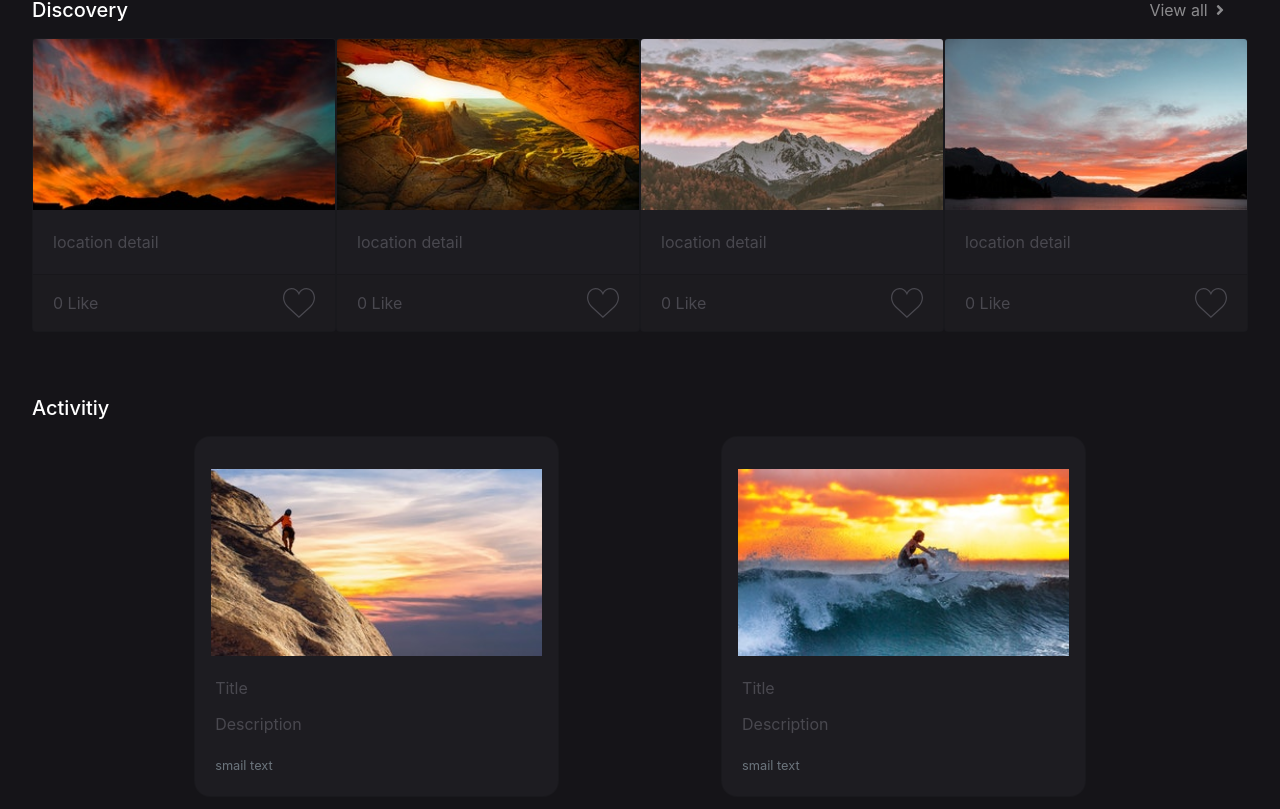
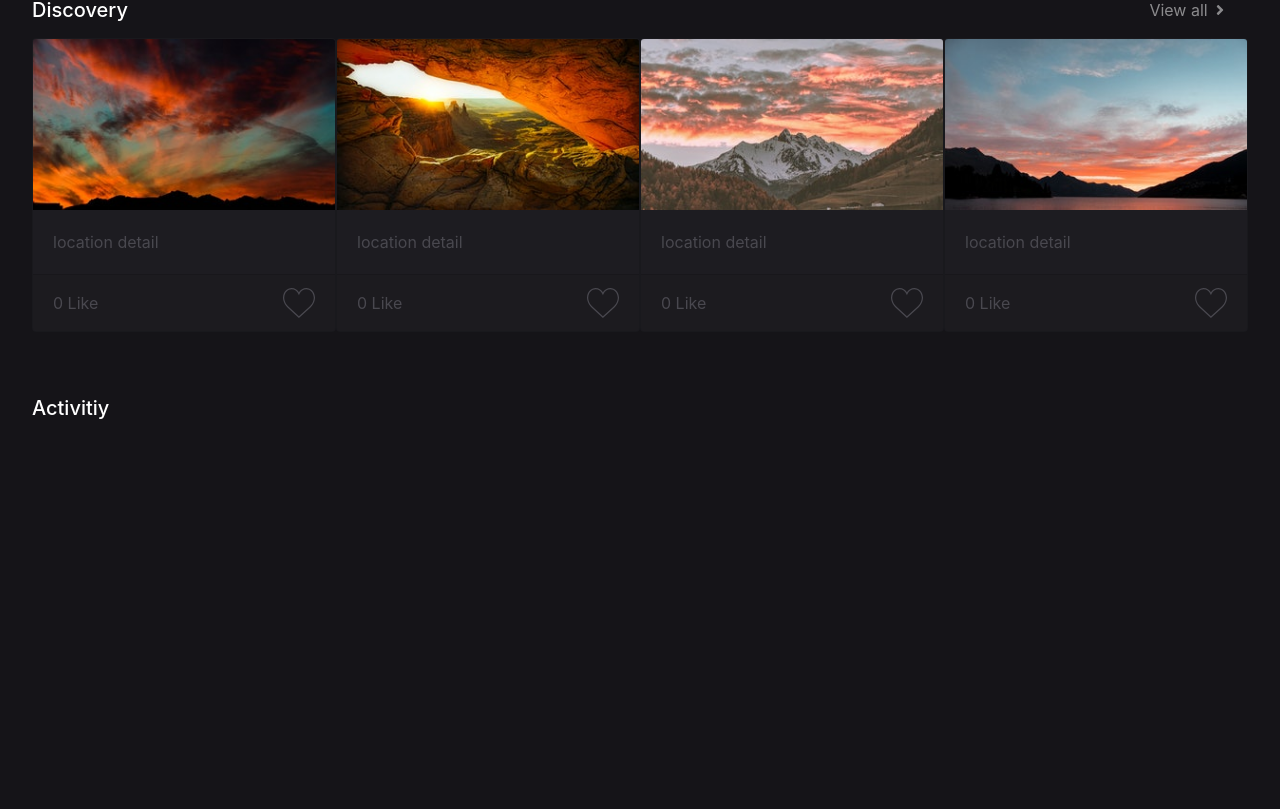
Before and after one commit to Noeypatt/Self-Learning_React, a React (Create React App) app: page / in a window 1280 px wide. Shown: the part 712-1521 px from the top of the page. After the commit the page ends 1180 px from the top, so only its background shows below. Built offline with nearby package versions, Linux system fonts and the light colour scheme; a web font is replaced by a local one.

Commit message:
:lipstick:activity

```diff
--- a/src/components/activity.js
+++ b/src/components/activity.js
@@ -1,20 +1,14 @@
 import React from 'react'
-import { Card, CardBody, CardTitle, CardText, CardImg } from 'reactstrap';
-import Act from '../image/act1.jpg';
-import Act2 from '../image/act2.jpg';
-
 
 const Activitiy = () => {
 
     const data = [
         {
-            img: Act,
             title: "Title",
             text: "Description",
             small: "smail text"
         },
         {
-            img: Act2,
             title: "Title",
             text: "Description",
             small: "smail text"
@@ -30,16 +24,7 @@ const Activitiy = () => {
                 {
                     data.map((item, index) => {
                         return (
-                            <Card>
-                                <CardImg top width="100%" src={item.img} alt={`img-${index}`} />
-                                <CardBody>
-                                    <CardTitle>{item.title}</CardTitle>
-                                    <CardText>{item.text}</CardText>
-                                    <CardText>
-                                        <small className="text-muted">{item.small}</small>
-                                    </CardText>
-                                </CardBody>
-                            </Card>
+                            <div></div>
                         )
                     })
                 }
```
Also changed, not shown: src/image/act1.jpg (deleted), src/image/act2.jpg (deleted).
